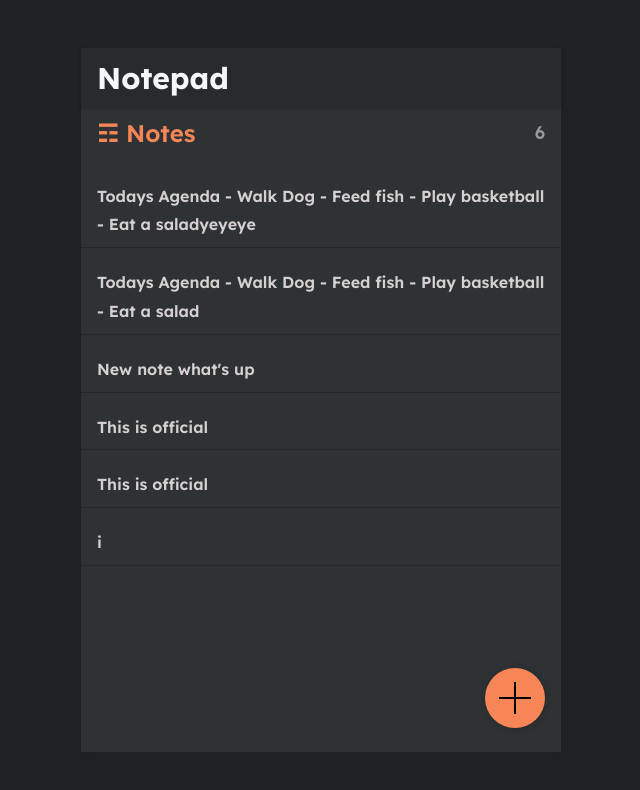
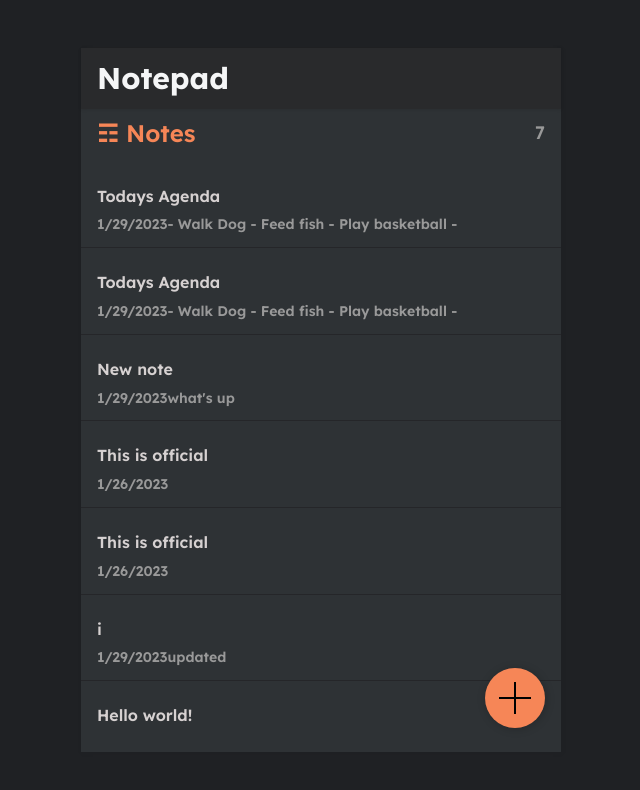
Before and after one commit to mdominguez2010/notes-app, a React (Create React App) app in the folder mynotes/: page / in a window 1280 px wide. Shown: the top 790 px of the page, without its empty margins (319-959 px from the left). Built offline with nearby package versions, Linux system fonts and the light colour scheme; data requests are answered from the project's data file.

Commit message:
update listitems

```diff
--- a/mynotes/db.json
+++ b/mynotes/db.json
@@ -3,16 +3,16 @@
     {
       "id": 7,
       "body": "Todays Agenda\n\n- Walk Dog\n- Feed fish\n- Play basketball\n- Eat a saladyeyeye",
-      "updated": "2023-01-26T23:17:06.888Z"
+      "updated": "2023-01-29T15:09:24.144Z"
     },
     {
       "id": 8,
       "body": "Todays Agenda\n\n- Walk Dog\n- Feed fish\n- Play basketball\n- Eat a salad",
-      "updated": "2023-01-26T22:19:36.084Z"
+      "updated": "2023-01-29T15:10:25.930Z"
     },
     {
-      "body": "New note what's up",
-      "updated": "2023-01-26T23:28:00.637Z",
+      "body": "New note\nwhat's up",
+      "updated": "2023-01-29T15:10:18.888Z",
       "id": 9
     },
     {
@@ -26,9 +26,14 @@
       "id": 11
     },
     {
-      "body": "i",
-      "updated": "2023-01-26T23:30:07.554Z",
+      "body": "i\n\nupdated",
+      "updated": "2023-01-29T14:35:31.965Z",
       "id": 12
+    },
+    {
+      "body": "Hello world!",
+      "updated": "2023-01-29T14:34:59.601Z",
+      "id": 13
     }
   ]
 }
--- a/mynotes/src/components/ListItem.js
+++ b/mynotes/src/components/ListItem.js
@@ -1,13 +1,46 @@
 import React from 'react'
 import {Link} from 'react-router-dom'
+
+let getDate = (note) => {
+    return new Date(note.updated).toLocaleDateString()
+}
+
+let getTitle = (note) => {
+    const title = note.body.split('\n')[0]
+
+    if (title.length > 45) {
+        return title.slice(0, 45)
+    }
+
+    return title
+
+}
+
+let getContent = (note) => {
+    let title = getTitle(note)
+    let content = note.body.replaceAll('\n', ' ')
+    content = content.replaceAll(title, ' ')
+
+    if(content.length > 45) {
+        return content.slice(0, 45)
+    }else {
+        return content
+    }
+
+}
 
 const ListItem = ({note}) => {
     return (
         <Link to={`/note/${note.id}`}>
             <div className='notes-list-item'>
                 <h3>
-                    {note.body}
+                    {getTitle(note)}
                 </h3>
+                <p>
+                    <span>
+                        {getDate(note)}<span>{ getContent(note)}</span>
+                    </span>
+                </p>
             </div>
         </Link>
     )
```
